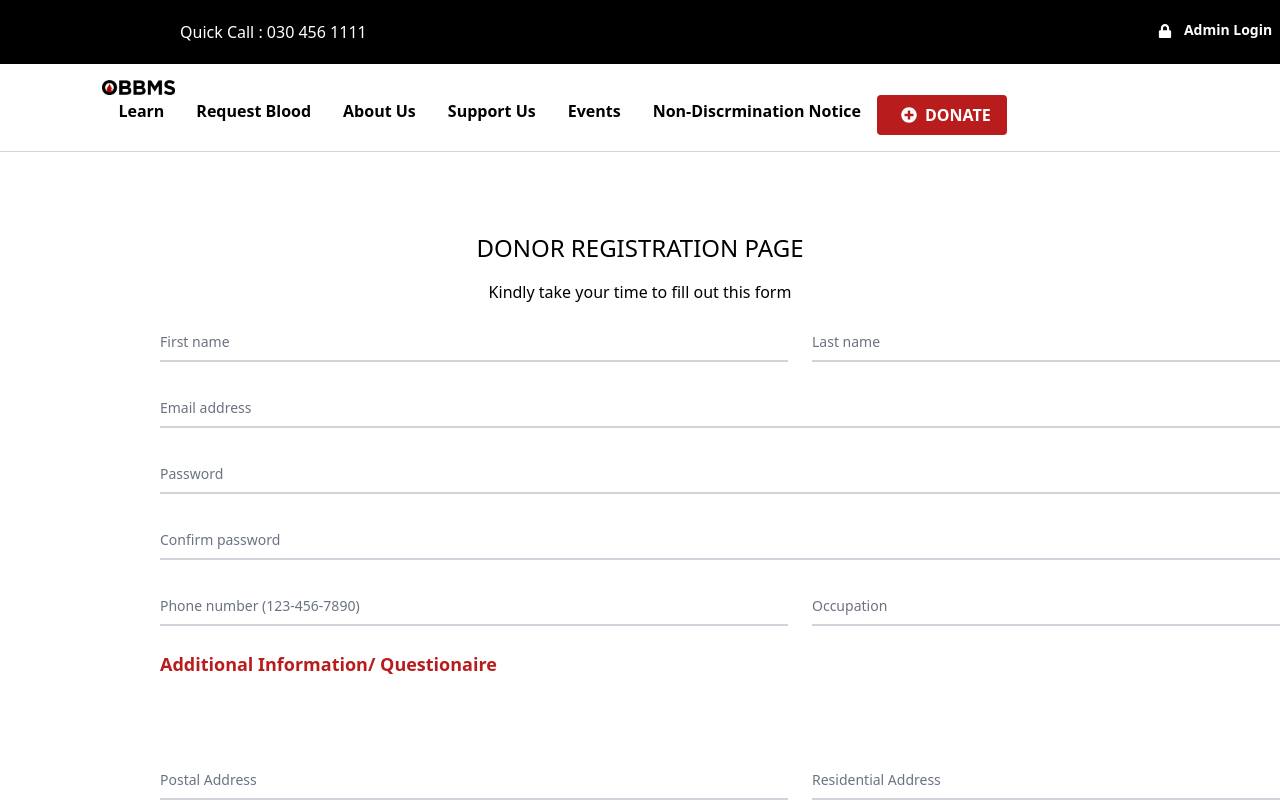
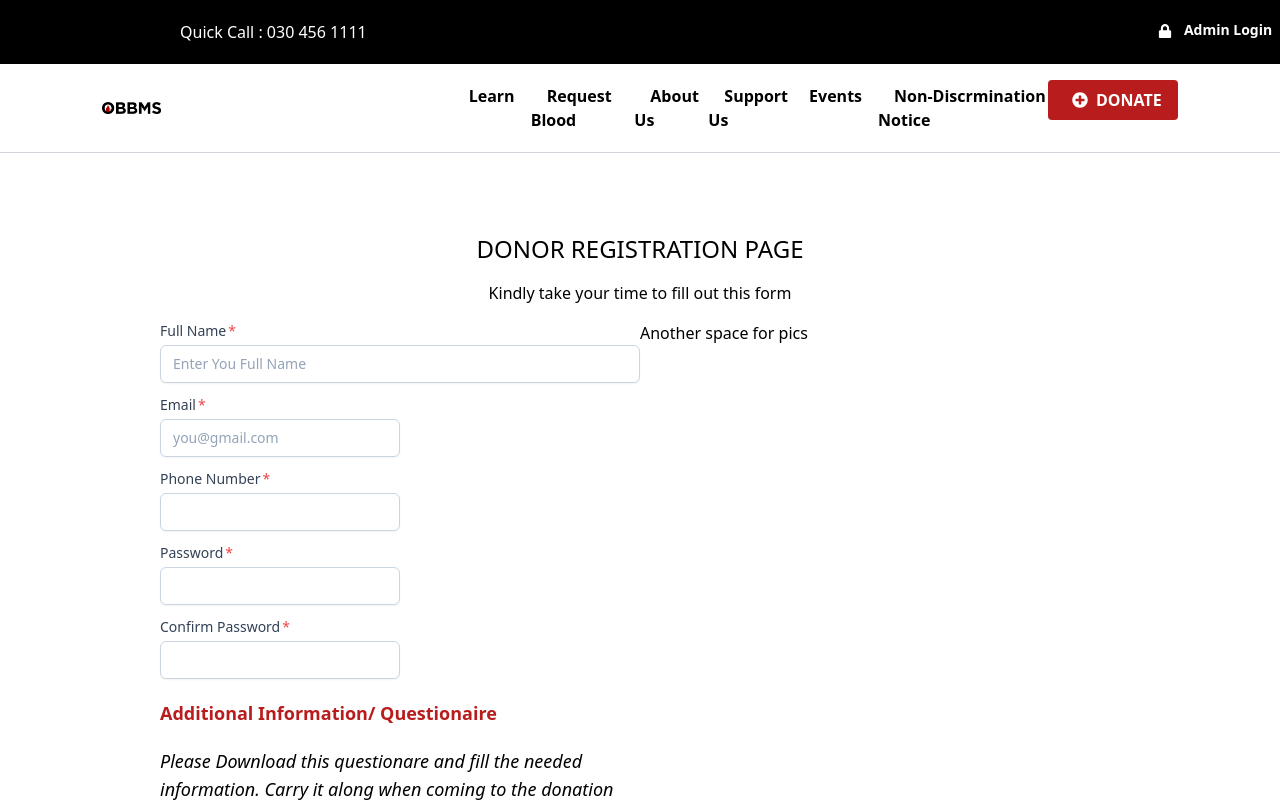
Before and after one commit to ak-boateng/obbms, a React (Create React App) app: page /donate in a window 1280 px wide. Shown: the top 802 px of the page. Built offline with nearby package versions, Linux system fonts and the light colour scheme.

Commit message:
Final Stages of Request Forms and Donor Registrations Forms

```diff
--- a/package.json
+++ b/package.json
@@ -9,9 +9,12 @@
     "bootstrap-icons": "^1.10.4",
     "react": "^18.2.0",
     "react-dom": "^18.2.0",
+    "react-hook-form": "^7.43.9",
     "react-icons": "^4.8.0",
+    "react-redux": "^8.0.5",
     "react-router-dom": "^6.9.0",
     "react-scripts": "5.0.1",
+    "redux-root-reducer": "^0.0.6",
     "web-vitals": "^2.1.4"
   },
   "scripts": {
--- a/src/App.js
+++ b/src/App.js
@@ -8,6 +8,7 @@ import Slider from './components/Slider';
 import Donate from './pages/Donate';
 import Home from './pages/Home';
 import Request from './pages/Request';
+import LoginPage from './pages/LoginPage';
 
 function App() {
   return (
@@ -16,10 +17,11 @@ function App() {
       <Header />
       <NavBar/>
       <Routes>
-        <Route path="" element={<Slider/>}/>
+        <Route path="/" element={<Slider/>}/>
         <Route path="/donate" element={<Donate/>}/>
         <Route path="/home" element={<Home/>}/>
         <Route path="/request" element={<Request/>}/>
+        <Route path="/login" element={<LoginPage/>}/>
       </Routes>
       <Footer/>
     </BrowserRouter>
--- a/src/components/Header.js
+++ b/src/components/Header.js
@@ -7,7 +7,7 @@ const Header = () => {
       <div className='lg:p-5 p-3 lg:flex flex container lg:mx-40  mx-20 justify-between'>
       <p>Quick Call : 030 456 1111</p>
       <ul className=' font-semibold lg:text-1xl text-sm flex lg:gap-6 gap-3'>
-        <a href='google.com'className='inline-flex'><i className='lg:mx-2 px-1 my-1'><FaLock /></i>Admin Login</a>
+        <a href='google.com'className='inline-flex' to='/login'><i className='lg:mx-2 px-1 my-1'><FaLock /></i>Admin Login</a>
         <a href='google.com'className='inline-flex'><i className='lg:mx-2 px-1 my-1'><FaLock /></i>Donor Login</a>
 
       </ul>
--- a/src/components/NavBar.js
+++ b/src/components/NavBar.js
@@ -11,7 +11,7 @@ const NavBar = () => {
 
   return (
     <header className='border-b border-gray-300 py-4'>
-      <div className='flex lg:items-center justify-between xl:max-w-8xl xl:mx-auto lg:max-w-full px-[8%] flex-wrap'>
+      <div className='flex items-center justify-between xl:max-w-8xl xl:mx-auto lg:max-w-full px-[8%] '>
         <NavLink to="/home"><img className='w-1/6' src={logo} alt="" ></img></NavLink>
         <FiMenu className='lg:hidden  block h-6 w-6 cursor-pointer' onClick={() => setOpen(!open)} />
 
--- a/src/components/RequestForm.js
+++ b/src/components/RequestForm.js
@@ -4,44 +4,38 @@ const RequestForm = () => {
   return (
      <div className='container mx-40'>
             <form>
-              <p className='lg:text-lg text-left text-red-700 font-semibold mb-10'>Personal Information</p>
-                <div className="grid md:grid-cols-2 md:gap-6">
-                    <div className="relative z-0 w-full mb-6 group">
-                        <input type="text" name="floating_first_name" id="floating_first_name" className="block py-2.5 px-0 w-full text-sm text-gray-900 bg-transparent border-0 border-b-2 border-gray-300 appearance-none dark:text-white dark:border-gray-600 dark:focus:border-red-600 focus:outline-none focus:ring-0 focus:border-red-600 peer" placeholder=" " required />
-                        <label for="floating_first_name" className="peer-focus:font-medium absolute text-sm text-gray-500 dark:text-gray-400 duration-300 transform -translate-y-6 scale-75 top-3 -z-10 origin-[0] peer-focus:left-0 peer-focus:text-red-600 peer-focus:dark:text-red-600 peer-placeholder-shown:scale-100 peer-placeholder-shown:translate-y-0 peer-focus:scale-75 peer-focus:-translate-y-6">First name</label>
-                    </div>
-                    <div className="relative z-0 w-full mb-6 group">
-                        <input type="text" name="floating_last_name" id="floating_last_name" className="block py-2.5 px-0 w-full text-sm text-gray-900 bg-transparent border-0 border-b-2 border-gray-300 appearance-none dark:text-white dark:border-gray-600 dark:focus:border-red-600 focus:outline-none focus:ring-0 focus:border-red-600 peer" placeholder=" " required />
-                        <label for="floating_last_name" className="peer-focus:font-medium absolute text-sm text-gray-500 dark:text-gray-400 duration-300 transform -translate-y-6 scale-75 top-3 -z-10 origin-[0] peer-focus:left-0 peer-focus:text-red-600 peer-focus:dark:text-red-600 peer-placeholder-shown:scale-100 peer-placeholder-shown:translate-y-0 peer-focus:scale-75 peer-focus:-translate-y-6">Last name</label>
-                    </div>
-                </div>
-                <div className="relative z-0 w-full mb-6 group">
-                    <input type="email" name="floating_email" id="floating_email" className="block py-2.5 px-0 w-full text-sm text-gray-900 bg-transparent border-0 border-b-2 border-gray-300 appearance-none dark:text-white dark:border-gray-600 dark:focus:border-red-600 focus:outline-none focus:ring-0 focus:border-red-600 peer" placeholder=" " required />
-                    <label for="floating_email" className="peer-focus:font-medium absolute text-sm text-gray-500 dark:text-gray-400 duration-300 transform -translate-y-6 scale-75 top-3 -z-10 origin-[0] peer-focus:left-0 peer-focus:text-red-600 peer-focus:dark:text-red-600 peer-placeholder-shown:scale-100 peer-placeholder-shown:translate-y-0 peer-focus:scale-75 peer-focus:-translate-y-6">Email address</label>
-                </div>
-                <div className="relative z-0 w-full mb-6 group">
-                    <input type="password" name="floating_password" id="floating_password" className="block py-2.5 px-0 w-full text-sm text-gray-900 bg-transparent border-0 border-b-2 border-gray-300 appearance-none dark:text-white dark:border-gray-600 dark:focus:border-red-600 focus:outline-none focus:ring-0 focus:border-red-600 peer" placeholder=" " required />
-                    <label for="floating_password" className="peer-focus:font-medium absolute text-sm text-gray-500 dark:text-gray-400 duration-300 transform -translate-y-6 scale-75 top-3 -z-10 origin-[0] peer-focus:left-0 peer-focus:text-red-600 peer-focus:dark:text-red-600 peer-placeholder-shown:scale-100 peer-placeholder-shown:translate-y-0 peer-focus:scale-75 peer-focus:-translate-y-6">Password</label>
-                </div>
-                <div className="relative z-0 w-full mb-6 group">
-                    <input type="password" name="repeat_password" id="floating_repeat_password" className="block py-2.5 px-0 w-full text-sm text-gray-900 bg-transparent border-0 border-b-2 border-gray-300 appearance-none dark:text-white dark:border-gray-600 dark:focus:border-red-600 focus:outline-none focus:ring-0 focus:border-red-600 peer" placeholder=" " required />
-                    <label for="floating_repeat_password" className="peer-focus:font-medium absolute text-sm text-gray-500 dark:text-gray-400 duration-300 transform -translate-y-6 scale-75 top-3 -z-10 origin-[0] peer-focus:left-0 peer-focus:text-red-600 peer-focus:dark:text-red-600 peer-placeholder-shown:scale-100 peer-placeholder-shown:translate-y-0 peer-focus:scale-75 peer-focus:-translate-y-6">Confirm password</label>
-                </div>
+                <p className='lg:text-lg text-left text-red-700 font-semibold mb-5'>Personal Information</p>
+               {/* Full Name of Donor  */}
+               <label className="block mb-3">
+                    <span className="after:content-['*'] after:ml-0.5 after:text-red-500 block text-sm font-medium text-slate-700">
+                        Full Name
+                    </span>
+                    <input type="email" name="email" className="mt-1 px-3 py-2 bg-white border shadow-sm border-slate-300 placeholder-slate-400 focus:outline-none focus:border-sky-500 focus:ring-sky-500 block lg:w-full w-1/2 rounded-md sm:text-sm focus:ring-1" placeholder="Enter You Full Name" />
+                </label>
 
-                <div className="grid md:grid-cols-2 md:gap-6">
-                    <div className="relative z-0 w-full mb-6 group">
-                        <input type="tel" pattern="[0-9]{3}-[0-9]{3}-[0-9]{4}" name="floating_phone" id="floating_phone" className="block py-2.5 px-0 w-full text-sm text-gray-900 bg-transparent border-0 border-b-2 border-gray-300 appearance-none dark:text-white dark:border-gray-600 dark:focus:border-red-600 focus:outline-none focus:ring-0 focus:border-red-600 peer" placeholder=" " required />
-                        <label for="floating_phone" className="peer-focus:font-medium absolute text-sm text-gray-500 dark:text-gray-400 duration-300 transform -translate-y-6 scale-75 top-3 -z-10 origin-[0] peer-focus:left-0 peer-focus:text-red-600 peer-focus:dark:text-red-600 peer-placeholder-shown:scale-100 peer-placeholder-shown:translate-y-0 peer-focus:scale-75 peer-focus:-translate-y-6">Phone number (123-456-7890)</label>
-                    </div>
-                    <div className="relative z-0 w-full mb-6 group">
-                        <input type="text" name="floating_occupation" id="floating_occupation" className="block py-2.5 px-0 w-full text-sm text-gray-900 bg-transparent border-0 border-b-2 border-gray-300 appearance-none dark:text-white dark:border-gray-600 dark:focus:border-red-600 focus:outline-none focus:ring-0 focus:border-red-600 peer" placeholder=" " required />
-                        <label for="floating_occupation" className="peer-focus:font-medium absolute text-sm text-gray-500 dark:text-gray-400 duration-300 transform -translate-y-6 scale-75 top-3 -z-10 origin-[0] peer-focus:left-0 peer-focus:text-red-600 peer-focus:dark:text-red-600 peer-placeholder-shown:scale-100 peer-placeholder-shown:translate-y-0 peer-focus:scale-75 peer-focus:-translate-y-6">Occupation</label>
-                    </div>
-                </div>
+                {/* Phone Number */}
+                <label className="block mb-3">
+                    <span className="after:content-['*'] after:ml-0.5 after:text-red-500 block text-sm font-medium text-slate-700">
+                        Phone Number
+                    </span>
+                    <input type="tel" name="phoneNumber" className="mt-1 px-3 py-2 bg-white border shadow-sm border-slate-300 placeholder-slate-400 focus:outline-none focus:border-sky-500 focus:ring-sky-500 block w-1/2 rounded-md sm:text-sm focus:ring-1"  />
+                </label>
+
                 <p className='lg:text-lg text-left text-red-700 font-semibold mb-20'>Blood Information</p>
+                {/*Select Blood Type from a drop down list */}
                 <div className="grid-3">
-                    <div>
-                        <label className="inline-flex items-center">Choose Blood Type</label>
+                    <div className='mb-10'>
+                        <label className="block">Choose Blood Type</label>
+                        <select className='w-1/2'>
+                            <option>A+</option>
+                            <option>A-</option>
+                            <option>B+</option>
+                            <option>B-</option>
+                            <option>O+</option>
+                            <option>O-</option>
+                            <option>AB+</option>
+                            <option>AB-</option>
+                        </select>
 
                     </div>
                 </div>
--- a/src/components/SignUpForm.js
+++ b/src/components/SignUpForm.js
@@ -1,55 +1,72 @@
 import React from 'react'
+import { FaDownload } from 'react-icons/fa'
+
+
+
+const PDF_FILE_URL = 'http://localhost:3000/donationform.pdf';
+
 
 const SignUpForm = () => {
+    const downloadFileAtURL = (url) => {
+        const aTag = document.createElement('a');
+        aTag.href = url;
+        aTag.setAttribute('download', 'donationform.pdf');
+        document.body.appendChild(aTag);
+        aTag.click();
+        aTag.remove();
+    }
     return (
-        <div className='container mx-40'>
-            <form>
-                <div className="grid md:grid-cols-2 md:gap-6">
-                    <div className="relative z-0 w-full mb-6 group">
-                        <input type="text" name="floating_first_name" id="floating_first_name" className="block py-2.5 px-0 w-full text-sm text-gray-900 bg-transparent border-0 border-b-2 border-gray-300 appearance-none dark:text-white dark:border-gray-600 dark:focus:border-red-600 focus:outline-none focus:ring-0 focus:border-red-600 peer" placeholder=" " required />
-                        <label for="floating_first_name" className="peer-focus:font-medium absolute text-sm text-gray-500 dark:text-gray-400 duration-300 transform -translate-y-6 scale-75 top-3 -z-10 origin-[0] peer-focus:left-0 peer-focus:text-red-600 peer-focus:dark:text-red-600 peer-placeholder-shown:scale-100 peer-placeholder-shown:translate-y-0 peer-focus:scale-75 peer-focus:-translate-y-6">First name</label>
-                    </div>
-                    <div className="relative z-0 w-full mb-6 group">
-                        <input type="text" name="floating_last_name" id="floating_last_name" className="block py-2.5 px-0 w-full text-sm text-gray-900 bg-transparent border-0 border-b-2 border-gray-300 appearance-none dark:text-white dark:border-gray-600 dark:focus:border-red-600 focus:outline-none focus:ring-0 focus:border-red-600 peer" placeholder=" " required />
-                        <label for="floating_last_name" className="peer-focus:font-medium absolute text-sm text-gray-500 dark:text-gray-400 duration-300 transform -translate-y-6 scale-75 top-3 -z-10 origin-[0] peer-focus:left-0 peer-focus:text-red-600 peer-focus:dark:text-red-600 peer-placeholder-shown:scale-100 peer-placeholder-shown:translate-y-0 peer-focus:scale-75 peer-focus:-translate-y-6">Last name</label>
-                    </div>
-                </div>
-                <div className="relative z-0 w-full mb-6 group">
-                    <input type="email" name="floating_email" id="floating_email" className="block py-2.5 px-0 w-full text-sm text-gray-900 bg-transparent border-0 border-b-2 border-gray-300 appearance-none dark:text-white dark:border-gray-600 dark:focus:border-red-600 focus:outline-none focus:ring-0 focus:border-red-600 peer" placeholder=" " required />
-                    <label for="floating_email" className="peer-focus:font-medium absolute text-sm text-gray-500 dark:text-gray-400 duration-300 transform -translate-y-6 scale-75 top-3 -z-10 origin-[0] peer-focus:left-0 peer-focus:text-red-600 peer-focus:dark:text-red-600 peer-placeholder-shown:scale-100 peer-placeholder-shown:translate-y-0 peer-focus:scale-75 peer-focus:-translate-y-6">Email address</label>
-                </div>
-                <div className="relative z-0 w-full mb-6 group">
-                    <input type="password" name="floating_password" id="floating_password" className="block py-2.5 px-0 w-full text-sm text-gray-900 bg-transparent border-0 border-b-2 border-gray-300 appearance-none dark:text-white dark:border-gray-600 dark:focus:border-red-600 focus:outline-none focus:ring-0 focus:border-red-600 peer" placeholder=" " required />
-                    <label for="floating_password" className="peer-focus:font-medium absolute text-sm text-gray-500 dark:text-gray-400 duration-300 transform -translate-y-6 scale-75 top-3 -z-10 origin-[0] peer-focus:left-0 peer-focus:text-red-600 peer-focus:dark:text-red-600 peer-placeholder-shown:scale-100 peer-placeholder-shown:translate-y-0 peer-focus:scale-75 peer-focus:-translate-y-6">Password</label>
-                </div>
-                <div className="relative z-0 w-full mb-6 group">
-                    <input type="password" name="repeat_password" id="floating_repeat_password" className="block py-2.5 px-0 w-full text-sm text-gray-900 bg-transparent border-0 border-b-2 border-gray-300 appearance-none dark:text-white dark:border-gray-600 dark:focus:border-red-600 focus:outline-none focus:ring-0 focus:border-red-600 peer" placeholder=" " required />
-                    <label for="floating_repeat_password" className="peer-focus:font-medium absolute text-sm text-gray-500 dark:text-gray-400 duration-300 transform -translate-y-6 scale-75 top-3 -z-10 origin-[0] peer-focus:left-0 peer-focus:text-red-600 peer-focus:dark:text-red-600 peer-placeholder-shown:scale-100 peer-placeholder-shown:translate-y-0 peer-focus:scale-75 peer-focus:-translate-y-6">Confirm password</label>
-                </div>
+        <div className=' mx-40 grid  grid-cols-2'>
+            <form className=''>
+                {/* Full Name of Donor  */}
+                <label className="block mb-3">
+                    <span className="after:content-['*'] after:ml-0.5 after:text-red-500 block text-sm font-medium text-slate-700">
+                        Full Name
+                    </span>
+                    <input type="email" name="email" className="mt-1 px-3 py-2 bg-white border shadow-sm border-slate-300 placeholder-slate-400 focus:outline-none focus:border-sky-500 focus:ring-sky-500 block w-full rounded-md sm:text-sm focus:ring-1" placeholder="Enter You Full Name" />
+                </label>
+                {/* Email  */}
+                <label className="block mb-3">
+                    <span className="after:content-['*'] after:ml-0.5 after:text-red-500 block text-sm font-medium text-slate-700">
+                        Email
+                    </span>
+                    <input type="email" name="email" className="mt-1 px-3 py-2 bg-white border shadow-sm border-slate-300 placeholder-slate-400 focus:outline-none focus:border-sky-500 focus:ring-sky-500 block w-1/2 rounded-md sm:text-sm focus:ring-1" placeholder="you@gmail.com" />
+                </label>
+                {/* Phone Number */}
+                <label className="block mb-3">
+                    <span className="after:content-['*'] after:ml-0.5 after:text-red-500 block text-sm font-medium text-slate-700">
+                        Phone Number
+                    </span>
+                    <input type="tel" name="phoneNumber" className="mt-1 px-3 py-2 bg-white border shadow-sm border-slate-300 placeholder-slate-400 focus:outline-none focus:border-sky-500 focus:ring-sky-500 block w-1/2 rounded-md sm:text-sm focus:ring-1"  />
+                </label>
+                {/* PassWord */}
+                <label className="block mb-3">
+                    <span className="after:content-['*'] after:ml-0.5 after:text-red-500 block text-sm font-medium text-slate-700">
+                        Password
+                    </span>
+                    <input type="password" name="password" className="mt-1 px-3 py-2 bg-white border shadow-sm border-slate-300 placeholder-slate-400 focus:outline-none focus:border-sky-500 focus:ring-sky-500 block w-1/2 rounded-md sm:text-sm focus:ring-1"  />
+                </label>
+                {/*Confirm PassWord */}
+                <label className="block mb-5">
+                    <span className="after:content-['*'] after:ml-0.5 after:text-red-500 block text-sm font-medium text-slate-700">
+                        Confirm Password
+                    </span>
+                    <input type="password" name="password" className="mt-1 px-3 py-2 bg-white border shadow-sm border-slate-300 placeholder-slate-400 focus:outline-none focus:border-sky-500 focus:ring-sky-500 block w-1/2 rounded-md sm:text-sm focus:ring-1" />
+                </label>
 
-                <div className="grid md:grid-cols-2 md:gap-6">
-                    <div className="relative z-0 w-full mb-6 group">
-                        <input type="tel" pattern="[0-9]{3}-[0-9]{3}-[0-9]{4}" name="floating_phone" id="floating_phone" className="block py-2.5 px-0 w-full text-sm text-gray-900 bg-transparent border-0 border-b-2 border-gray-300 appearance-none dark:text-white dark:border-gray-600 dark:focus:border-red-600 focus:outline-none focus:ring-0 focus:border-red-600 peer" placeholder=" " required />
-                        <label for="floating_phone" className="peer-focus:font-medium absolute text-sm text-gray-500 dark:text-gray-400 duration-300 transform -translate-y-6 scale-75 top-3 -z-10 origin-[0] peer-focus:left-0 peer-focus:text-red-600 peer-focus:dark:text-red-600 peer-placeholder-shown:scale-100 peer-placeholder-shown:translate-y-0 peer-focus:scale-75 peer-focus:-translate-y-6">Phone number (123-456-7890)</label>
-                    </div>
-                    <div className="relative z-0 w-full mb-6 group">
-                        <input type="text" name="floating_occupation" id="floating_occupation" className="block py-2.5 px-0 w-full text-sm text-gray-900 bg-transparent border-0 border-b-2 border-gray-300 appearance-none dark:text-white dark:border-gray-600 dark:focus:border-red-600 focus:outline-none focus:ring-0 focus:border-red-600 peer" placeholder=" " required />
-                        <label for="floating_occupation" className="peer-focus:font-medium absolute text-sm text-gray-500 dark:text-gray-400 duration-300 transform -translate-y-6 scale-75 top-3 -z-10 origin-[0] peer-focus:left-0 peer-focus:text-red-600 peer-focus:dark:text-red-600 peer-placeholder-shown:scale-100 peer-placeholder-shown:translate-y-0 peer-focus:scale-75 peer-focus:-translate-y-6">Occupation</label>
-                    </div>
-                </div>
-                <p className='lg:text-lg text-left text-red-700 font-semibold mb-20'>Additional Information/ Questionaire</p>
-                <div className="grid md:grid-cols-2 md:gap-6">
-                    <div className="relative z-0 w-full mb-6 group">
-                        <input type="text" name="floating_first_name" id="floating_first_name" className="block py-2.5 px-0 w-full text-sm text-gray-900 bg-transparent border-0 border-b-2 border-gray-300 appearance-none dark:text-white dark:border-gray-600 dark:focus:border-red-500 focus:outline-none focus:ring-0 focus:border-red-600 peer" placeholder=" " required />
-                        <label for="floating_first_name" className="peer-focus:font-medium absolute text-sm text-gray-500 dark:text-gray-400 duration-300 transform -translate-y-6 scale-75 top-3 -z-10 origin-[0] peer-focus:left-0 peer-focus:text-red-600 peer-focus:dark:text-red-500 peer-placeholder-shown:scale-100 peer-placeholder-shown:translate-y-0 peer-focus:scale-75 peer-focus:-translate-y-6">Postal Address</label>
-                    </div>
-                    <div className="relative z-0 w-full mb-6 group">
-                        <input type="text" name="floating_last_name" id="floating_last_name" className="block py-2.5 px-0 w-full text-sm text-gray-900 bg-transparent border-0 border-b-2 border-gray-300 appearance-none dark:text-white dark:border-gray-600 dark:focus:border-red-500 focus:outline-none focus:ring-0 focus:border-red-600 peer" placeholder=" " required />
-                        <label for="floating_last_name" className="peer-focus:font-medium absolute text-sm text-gray-500 dark:text-gray-400 duration-300 transform -translate-y-6 scale-75 top-3 -z-10 origin-[0] peer-focus:left-0 peer-focus:text-red-600 peer-focus:dark:text-red-500 peer-placeholder-shown:scale-100 peer-placeholder-shown:translate-y-0 peer-focus:scale-75 peer-focus:-translate-y-6">Residential Address</label>
-                    </div>
+
+
+                <h3 className='lg:text-lg text-left text-red-700 font-semibold mb-5'>Additional Information/ Questionaire</h3>
+                <p className='lg:text-lg text-left font-medium italic mb-5'>Please Download this questionare and fill the needed information. Carry it along when coming to the donation center to donate blood </p>
+
+                <div className='mb-10'>
+                    <button className = 'text-white bg-red-500 hover:bg-red-800 focus:ring-4 lg:text-lg px-10 py-3 flex gap-2' onClick={() => {downloadFileAtURL(PDF_FILE_URL)}}> <FaDownload/>Click Here To Download Questionaire</button>
                 </div>
                 <button type="submit" className="text-white bg-red-700 hover:bg-red-800 focus:ring-4 focus:outline-none focus:ring-red-300 font-medium rounded-lg text-sm w-full sm:w-full px-5 py-2.5 text-center dark:bg-red-600 dark:hover:bg-red-700 dark:focus:ring-red-800">Submit</button>
             </form>
+            <div>
+                <p>Another space for pics</p>
+            </div>
         </div>
 
 
```
Also changed, not shown: src/pages/LoginPage.js (added, +12 -0 lines), src/components/Login.js (added), 2 other files (tests, documents, lock files or other folders).
